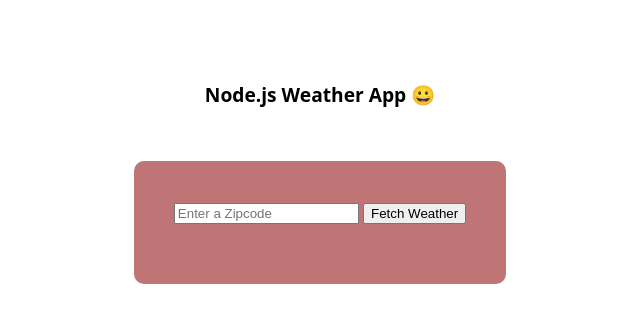
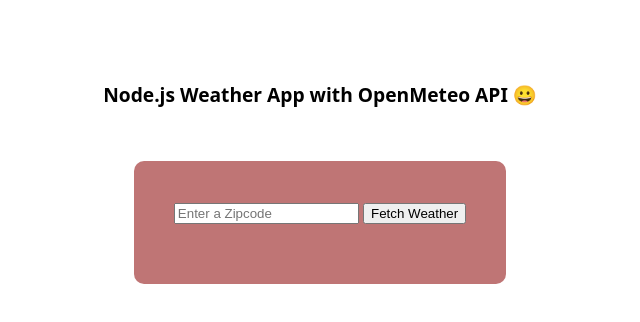
Before and after one commit to dvu28/weather-app, a website: page index.html in a window 1280 px wide. Shown: the whole page, without its empty margins (320-960 px from the left). Drawn offline with Linux system fonts and the light colour scheme.

Commit message:
Added "OpenMeteo API" inside the header

```diff
--- a/index.html
+++ b/index.html
@@ -27,7 +27,7 @@
 </head>
 <body>
     <div class="container">
-        <h1 style="padding-bottom: 40px; padding-top: 40px; font-size: larger;">Node.js Weather App &#128512</h1>
+        <h1 style="padding-bottom: 40px; padding-top: 40px; font-size: larger;">Node.js Weather App with OpenMeteo API &#128512</h1>
 
         <div style="text-align: center; background-color: rgb(191, 117, 117); padding: 40px; border-radius: 10px; max-width: 400px;">
             <div style="margin-bottom: 10px;">
```
